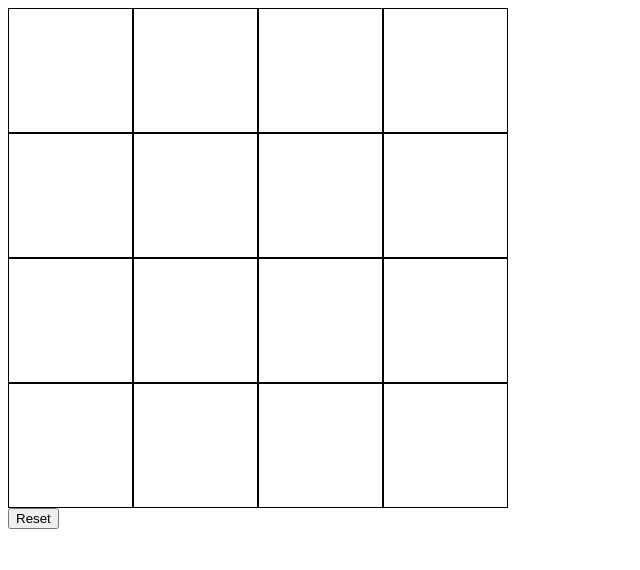
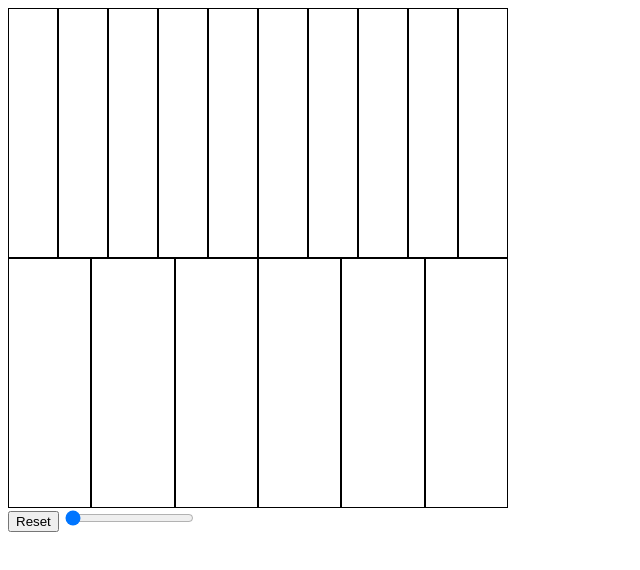
Before and after one commit to chrislee292/etch-a-sketch, a plain HTML site: page index.html in a window 1280 px wide. Both pictures are taken after a click on the button "Reset". Shown: the whole page, without its empty margins (0-640 px from the left). Drawn offline with Linux system fonts and the light colour scheme.

Commit message:
Create reset grid and slider

```diff
--- a/index.html
+++ b/index.html
@@ -10,6 +10,8 @@
     <div id="container">
         <div id="grid-container"></div>
         <button id="reset">Reset</button>
+        <!--create a slider with a range from 4 to 10-->
+        <input type="range" id="slider" min="4" max="10" value="4">
     <script src="javascript.js" defer></script>
 </body>
 </html>
--- a/javascript.js
+++ b/javascript.js
@@ -1,11 +1,24 @@
 // Create grid when webpage opens
 
+const slider = document.querySelector('#slider');
+let gridLen = slider.value;
+
+slider.addEventListener('input', () => {
+    gridLen = slider.value;
+    createGrid();
+    hoverEffect();
+    resetGrid();
+});
+
 function createGrid() {
+
+    // Select grid container
     const container = document.querySelector('#grid-container');
-    const gridLen = 4;
 
+    // Clear contents of container
     container.innerHTML = '';
 
+    // Create gridLen squared grid items
     for (let i = 0; i < gridLen ** 2; i++) {
         const gridItem = document.createElement('div');
         gridItem.classList.add('grid-item');
@@ -25,5 +38,17 @@ function hoverEffect() {
     });
 }
 
+function resetGrid() {
+    const resetButton = document.querySelector('#reset');
+    resetButton.addEventListener('click', () => {
+        const gridItems = document.querySelectorAll('#grid-container .grid-item');
+
+        gridItems.forEach((gridItem) => {
+            gridItem.style.backgroundColor = 'white';
+        });
+    });
+}
+
 createGrid();
 hoverEffect();
+resetGrid();
--- a/styles.css
+++ b/styles.css
@@ -6,7 +6,7 @@
 }
 
 .grid-item {
-    flex: 1 0 25%; /* Adjust based on your preference */
+    flex: 1 0 10%; /* Adjust based on your preference */
     box-sizing: border-box;
     border: 1px solid black; /* Optional, adds a border to each grid item */
 }
```
